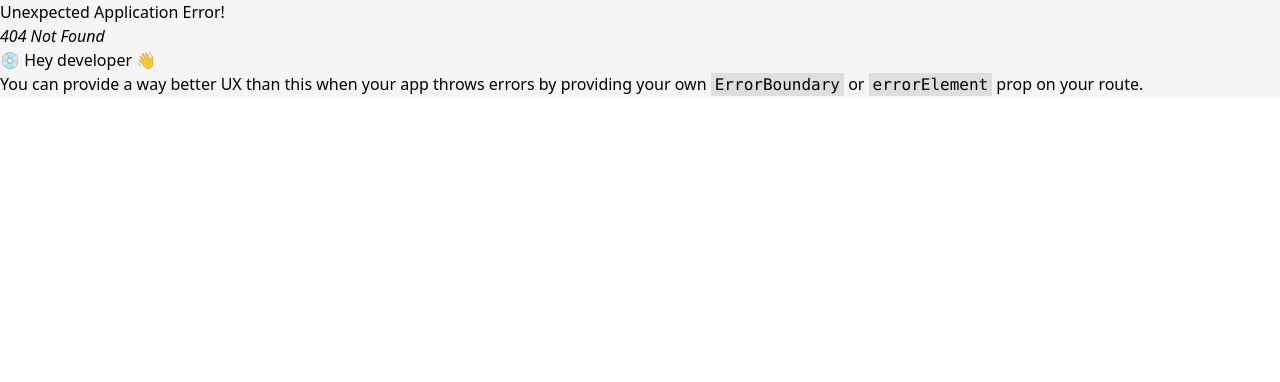
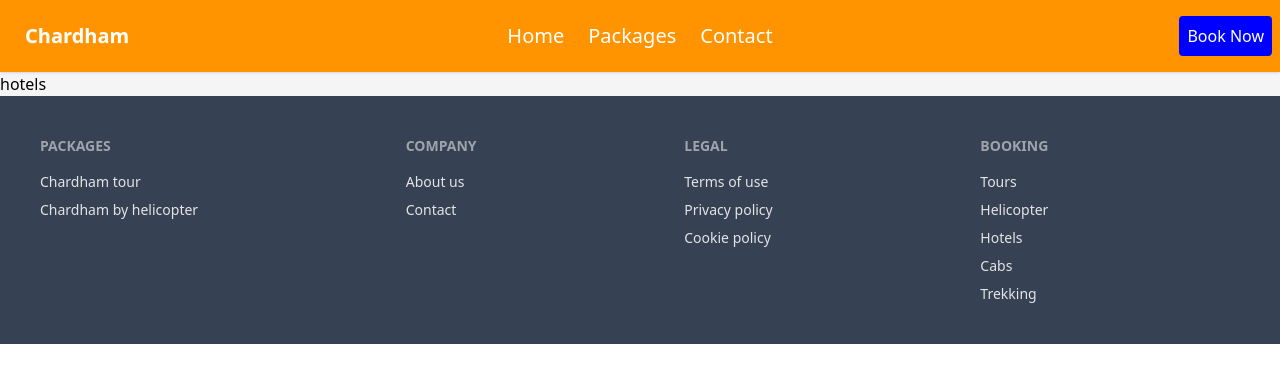
Before and after one commit to mishra6388/chardham, a React (Vite) app: page /hotels in a window 1280 px wide. Before the commit this address had no page. Shown: the top 382 px of the page. Built offline with nearby package versions, Linux system fonts and the light colour scheme.

Commit message:
fixed header issue

```diff
--- a/src/Footer/Footer.jsx
+++ b/src/Footer/Footer.jsx
@@ -1,27 +1,35 @@
-import React from "react"
-const Footer = () =>{
-    return(
+import React from "react";
+import { Link } from "react-router-dom"; // Import Link
 
-
-<footer className="footer sm:footer-horizontal bg-gray-700 text-neutral-content p-10 ">
+const Footer = () => {
+  return (
+    <footer className="footer sm:footer-horizontal bg-gray-700 text-neutral-content p-10">
       <nav>
         <h6 className="footer-title">Packages</h6>
-    <a className="link link-hover">Chardham tour</a>
-    <a className="link link-hover">Chardham by helicopter</a>
-
+        <Link to="/chardham-tour" className="link link-hover">Chardham tour</Link>
+        <Link to="/chardham-by-helicopter" className="link link-hover">Chardham by helicopter</Link>
       </nav>
       <nav>
         <h6 className="footer-title">Company</h6>
-    <a className="link link-hover">About us</a>
-    <a className="link link-hover">Contact</a>
+        <Link to="/about" className="link link-hover">About us</Link>
+        <Link to="/contact" className="link link-hover">Contact</Link>
       </nav>
       <nav>
         <h6 className="footer-title">Legal</h6>
-    <a className="link link-hover">Terms of use</a>
-    <a className="link link-hover">Privacy policy</a>
-    <a className="link link-hover">Cookie policy</a>
+        <Link to="/terms-of-use" className="link link-hover">Terms of use</Link>
+        <Link to="/privacy-policy" className="link link-hover">Privacy policy</Link>
+        <Link to="/cookie-policy" className="link link-hover">Cookie policy</Link>
+      </nav>
+      <nav>
+        <h6 className="footer-title">Booking</h6>
+        <Link to="/tours" className="link link-hover">Tours</Link>
+        <Link to="/helicopter" className="link link-hover">Helicopter</Link>
+        <Link to="/hotels" className="link link-hover">Hotels</Link>
+        <Link to="/cabs" className="link link-hover">Cabs</Link>
+        <Link to="/trekking" className="link link-hover">Trekking</Link>
       </nav>
     </footer>
   );
 };
+
 export default Footer;
--- a/src/Header/Navbar.jsx
+++ b/src/Header/Navbar.jsx
@@ -32,13 +32,8 @@ const Navbar = () => {
               className="menu menu-sm dropdown-content bg-base-100 rounded-box z-10 mt-3 w-52 p-2 shadow"
             >
               <li><Link to="/">Home</Link></li>
-              <li>
-                <Link to="#">Packages</Link>
-                <ul className="p-2">
-                  <li><Link to="#">Economy</Link></li>
-                  <li><Link to="#">Standard</Link></li>
-                </ul>
-              </li>
+              <li><Link to="">Packages</Link></li>
+
               <li><Link to="#">Luxury</Link></li>
             </ul>
           </div>
@@ -46,18 +41,10 @@ const Navbar = () => {
         </div>
 
         <div className="navbar-center hidden lg:flex">
-          <ul className="menu menu-horizontal px-1">
+          <ul className="menu menu-horizontal px-1 text-xl">
             <li><Link to="/">Home</Link></li>
-            <li>
-              <details>
-                <summary>Packages</summary>
-                <ul className="p-2">
-                  <li><Link to="#">Economy</Link></li>
-                  <li><Link to="#">Standard</Link></li>
-                  <li><Link to="#">Luxury</Link></li>
-                </ul>
-              </details>
-            </li>
+            <li><Link to="/Packages">Packages</Link></li>
+
             <li><Link to="/contact">Contact</Link></li>
           </ul>
         </div>
--- /dev/null
+++ b/src/Pages/Hotels.jsx
@@ -0,0 +1,10 @@
+import React from 'react'
+
+const Hotels = () => {
+    return(
+        <div>
+            hotels
+        </div>
+    );
+};
+export default Hotels;
```
Also changed, not shown: src/router.jsx (+7 -2 lines). Lines whose indentation alone changed are shown as unchanged.
